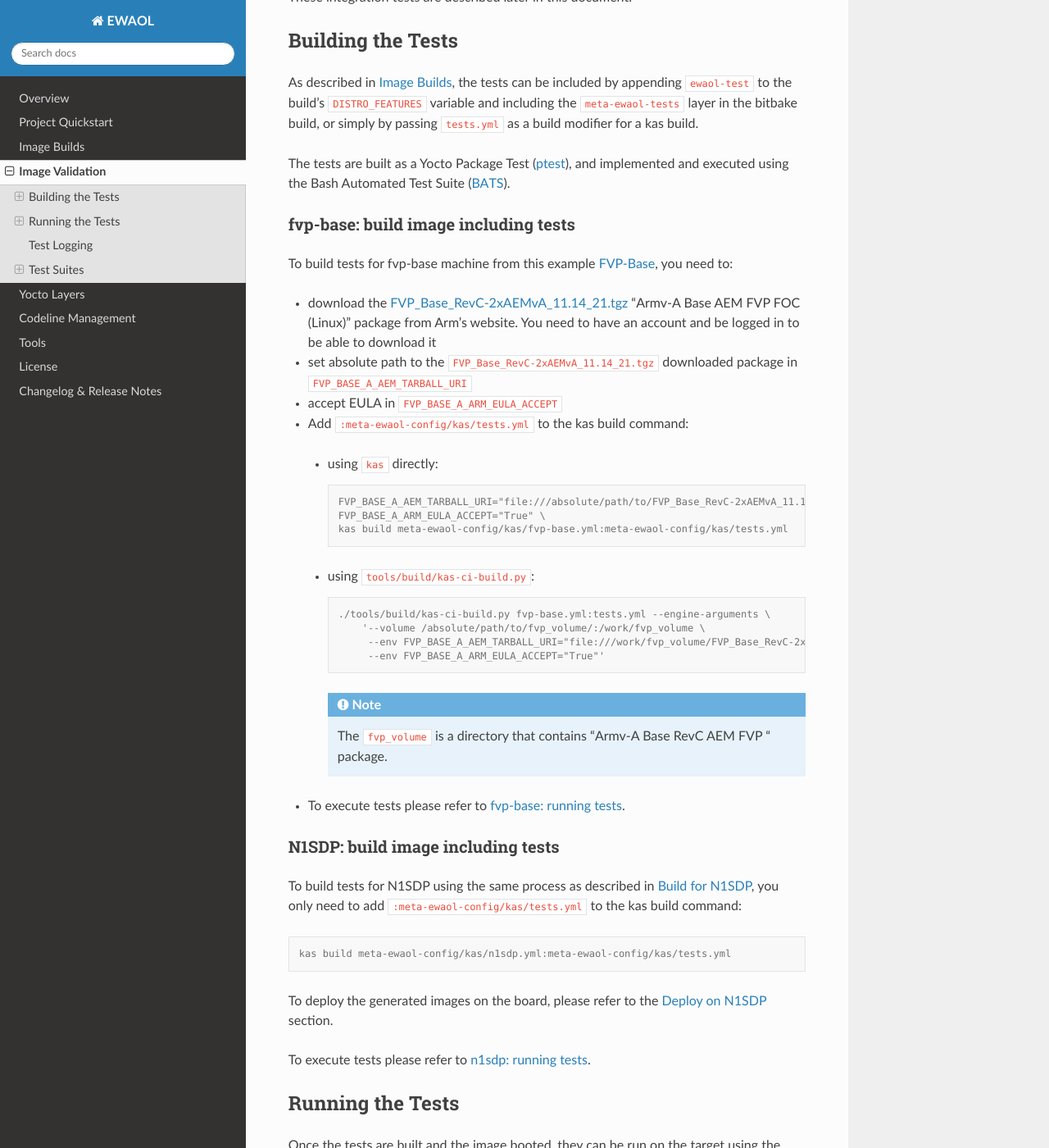
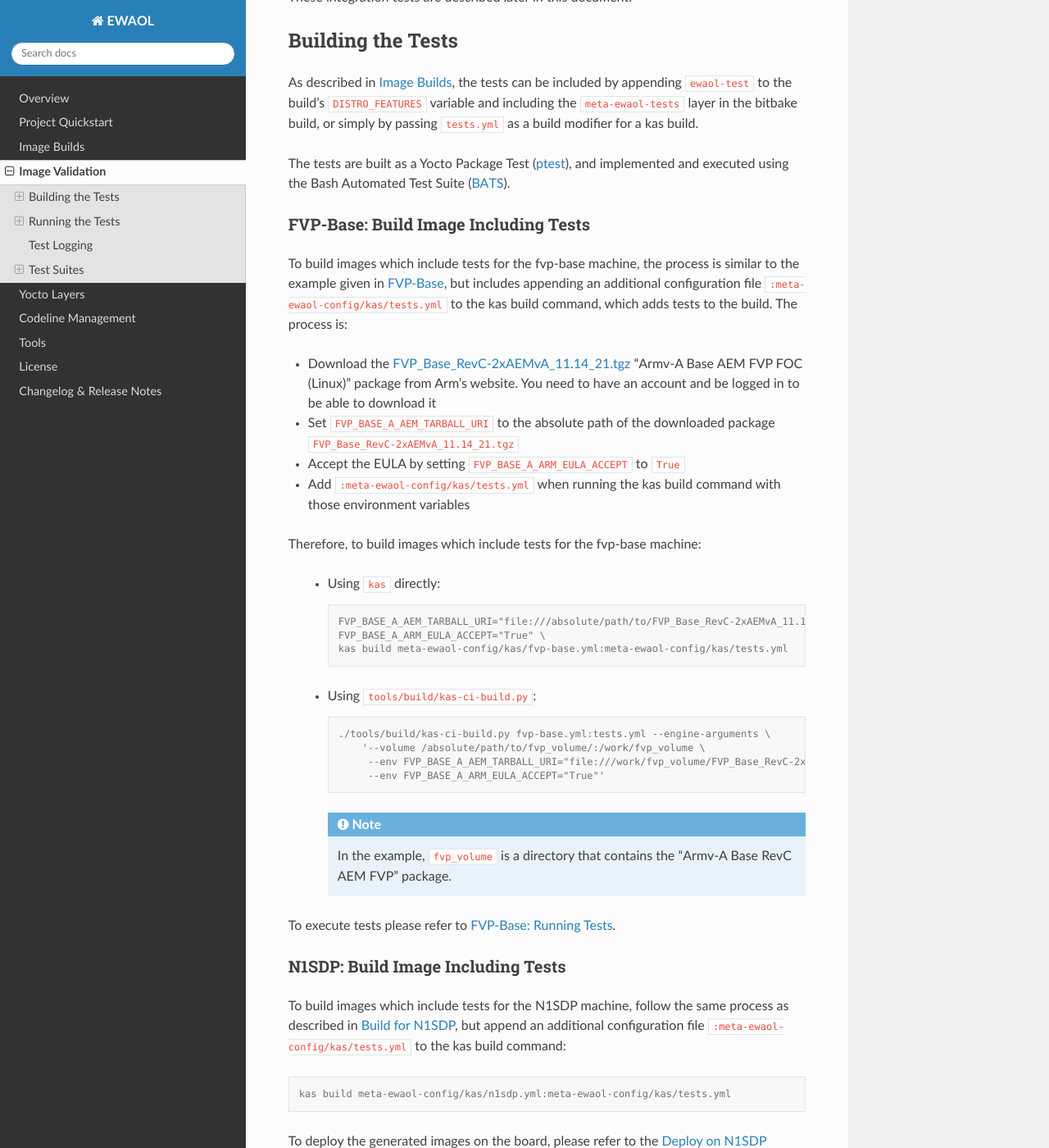
Before and after one commit to chaoge525/soafee_demo, a Sphinx documentation site: the page built from documentation/validations.rst, in a window 1280 px wide and 1400 px high, scrolled down 513 px. Shown: the whole window at 82% size. Built offline with Sphinx 7.4.7 and the Read the Docs theme 2.0.0, drawn with Linux system fonts in a browser that asks for light colours; some of the changed text lies outside the part shown.

Commit message:
doc: Improve documentation wording, fix inconsistencies
This patch:
* Re-words and re-structures some documentation guidance to be more preicse
  about what is being referred to
* Makes FVP-Base consistently refer to the proper name of the FVP, and fvp-base
  refer to the Yocto MACHINE
* Fixes some inconsistent capitalisation
* Fixes some inconsistent structure/indentation

Issue-Id: SCM-3042
Signed-off-by: Richard Neill <richard.neill@arm.com>
Change-Id: Ibfd71fdf697fd6e8e1307755e9b38a1dbd8459df

````diff
--- a/documentation/validations.rst
+++ b/documentation/validations.rst
@@ -34,23 +34,28 @@
 
 .. _validations_fvp-base_build_image_including_tests:
 
-fvp-base: build image including tests
+FVP-Base: Build Image Including Tests
 ^^^^^^^^^^^^^^^^^^^^^^^^^^^^^^^^^^^^^
 
-To build tests for fvp-base machine from this example
-:ref:`quickstart_fvp-base`, you need to:
+To build images which include tests for the fvp-base machine, the process is
+similar to the example given in :ref:`quickstart_fvp-base`, but includes
+appending an additional configuration file ``:meta-ewaol-config/kas/tests.yml``
+to the kas build command, which adds tests to the build. The process is:
 
-* download the `FVP_Base_RevC-2xAEMvA_11.14_21.tgz`_ "Armv-A Base AEM FVP FOC
+* Download the `FVP_Base_RevC-2xAEMvA_11.14_21.tgz`_ "Armv-A Base AEM FVP FOC
   (Linux)" package from Arm's website. You need to have an account and be logged
   in to be able to download it
-* set absolute path to the ``FVP_Base_RevC-2xAEMvA_11.14_21.tgz`` downloaded
-  package in ``FVP_BASE_A_AEM_TARBALL_URI``
-* accept EULA in ``FVP_BASE_A_ARM_EULA_ACCEPT``
-* Add ``:meta-ewaol-config/kas/tests.yml`` to the kas build command:
+* Set ``FVP_BASE_A_AEM_TARBALL_URI`` to the absolute path of the downloaded
+  package ``FVP_Base_RevC-2xAEMvA_11.14_21.tgz``
+* Accept the EULA by setting ``FVP_BASE_A_ARM_EULA_ACCEPT`` to ``True``
+* Add ``:meta-ewaol-config/kas/tests.yml`` when running the kas build command
+  with those environment variables
 
 .. _FVP_Base_RevC-2xAEMvA_11.14_21.tgz: https://silver.arm.com/download/download.tm?pv=4849271&p=3042387
 
-  * using ``kas`` directly:
+Therefore, to build images which include tests for the fvp-base machine:
+
+  * Using ``kas`` directly:
 
     .. code-block:: console
 
@@ -58,7 +63,7 @@
         FVP_BASE_A_ARM_EULA_ACCEPT="True" \
         kas build meta-ewaol-config/kas/fvp-base.yml:meta-ewaol-config/kas/tests.yml
 
-  * using ``tools/build/kas-ci-build.py``:
+  * Using ``tools/build/kas-ci-build.py``:
 
     .. code-block:: console
 
@@ -68,19 +73,20 @@
              --env FVP_BASE_A_ARM_EULA_ACCEPT="True"'
 
     .. note::
-       The ``fvp_volume`` is a directory that contains "Armv-A Base RevC AEM FVP
-       " package.
+       In the example, ``fvp_volume`` is a directory that contains the "Armv-A
+       Base RevC AEM FVP" package.
 
-* To execute tests please refer to `fvp-base: running tests`_.
+To execute tests please refer to `FVP-Base: Running Tests`_.
 
 .. _validations_n1sdp_build_image_including_tests:
 
-N1SDP: build image including tests
+N1SDP: Build Image Including Tests
 ^^^^^^^^^^^^^^^^^^^^^^^^^^^^^^^^^^
 
-To build tests for N1SDP using the same process as described in
-:ref:`quickstart_build_for_n1sdp`, you only need to add
-``:meta-ewaol-config/kas/tests.yml`` to the kas build command:
+To build images which include tests for the N1SDP machine, follow the same
+process as described in :ref:`quickstart_build_for_n1sdp`, but append an
+additional configuration file ``:meta-ewaol-config/kas/tests.yml`` to the kas
+build command:
 
 .. code-block:: console
 
@@ -89,7 +95,7 @@
 To deploy the generated images on the board, please refer to the
 :ref:`quickstart_deploy_on_n1sdp` section.
 
-To execute tests please refer to `n1sdp: running tests`_.
+To execute tests please refer to `N1SDP: Running Tests`_.
 
 Running the Tests
 -----------------
@@ -123,16 +129,17 @@
 
 .. _validations_fvp-base_running_tests:
 
-fvp-base: running tests
+FVP-Base: Running Tests
 ^^^^^^^^^^^^^^^^^^^^^^^
 
-To start fvp emulation and run tests you need to:
+To start FVP emulation and run tests you need to:
 
-* build the tests using above instructions
-  `fvp-base: build image including tests`_
-* start the fvp-base emulator with podman or docker flavour:
+* Build an image that include tests using the above instructions
+  `FVP-Base: Build Image Including Tests`_
+* Start the FVP emulator and pass the particular (Podman or Docker)
+  tests-enabled image to run:
 
-  * using ``kas`` directly:
+  * Using ``kas`` directly:
 
     .. code-block:: console
 
@@ -145,7 +152,7 @@
                        --parameter 'bp.smsc_91c111.enabled=1' \
                        --parameter 'bp.hostbridge.userNetworking=true'"
 
-  * using ``tools/build/kas-ci-build.py``:
+  * Using ``tools/build/kas-ci-build.py``:
 
     .. code-block:: console
 
@@ -158,64 +165,66 @@
                            --parameter \"bp.smsc_91c111.enabled=1\" \
                            --parameter \"bp.hostbridge.userNetworking=true\""'
 
-    * grab FVP emulation console in other terminal window with
-      ``telnet localhost 5000``
+* Connect to the FVP emulation console in another terminal window via:
+  ``telnet localhost 5000``
 
-* login as ``root`` without password, then execute all tests with:
+* Log-in as ``root`` without password, then execute all tests with:
 
-.. code-block:: console
+    .. code-block:: console
 
-    $ ptest-runner
-    START: ptest-runner
-    [...]
-    PASS:container-engine-integration-tests
-    [...]
-    PASS:k3s-integration-tests
-    [...]
-    STOP: ptest-runner
+        $ ptest-runner
+        START: ptest-runner
+        [...]
+        PASS:container-engine-integration-tests
+        [...]
+        PASS:k3s-integration-tests
+        [...]
+        STOP: ptest-runner
 
-  * to run a specific integration test suite, provide its identifier as an
-  argument to ``ptest-runner``.
+  * To run a specific integration test suite, provide its identifier as an
+    argument to ``ptest-runner``.
 
-* to finish the fvp emulation you need to close telnet session
-  and stop the runfvp script:
+To finish the FVP emulation you need to first close the telnet session and then
+stop the runfvp script:
 
-  1. to close telnet session:
+1. To close the telnet session:
 
-    * escape to telnet console with ``ctrl+]``
-    * run ``quit`` to close the session.
+  * Escape to telnet console with ``ctrl+]``
+  * Run ``quit`` to close the session.
 
-  2. to stop the runfvp:
+2. To stop the runfvp script:
 
-    * type ``ctrl+c`` and wait for kas process to finish
+  * Type ``ctrl+c`` and wait for kas process to finish
 
 .. _validations_n1sdp_running_tests:
 
-n1sdp: running tests
+N1SDP: Running Tests
 ^^^^^^^^^^^^^^^^^^^^
 
 To run tests on N1SDP you need to:
 
-* build the tests using above instructions `n1sdp: build image including tests`_
-* boot a n1sdp board using the images generated by kas using the information
-  from the :ref:`quickstart_deploy_on_n1sdp` section.
+* Build an image that include tests using the above instructions
+  `N1SDP: Build Image Including Tests`_
 
-Log in as ``root`` without password. All tests can then be launched from the
-main console:
+* Boot an N1SDP board and deploy the image using the information from the
+  :ref:`quickstart_deploy_on_n1sdp` section.
 
-.. code-block:: console
+* Log-in as ``root`` without password, then execute all tests from the AP
+  console with:
 
-    $ ptest-runner
-    START: ptest-runner
-    [...]
-    PASS:container-engine-integration-tests
-    [...]
-    PASS:k3s-integration-tests
-    [...]
-    STOP: ptest-runner
+    .. code-block:: console
 
-To run a specific integration test suite, provide its identifier as an argument
-to ``ptest-runner``.
+        $ ptest-runner
+        START: ptest-runner
+        [...]
+        PASS:container-engine-integration-tests
+        [...]
+        PASS:k3s-integration-tests
+        [...]
+        STOP: ptest-runner
+
+  * To run a specific integration test suite, provide its identifier as an argument
+    to ``ptest-runner``.
 
 Test Logging
 ------------
@@ -241,7 +250,7 @@
 On a test failure, a debugging message with prefix ``DEBUG`` will be written to
 the log. The format of a debugging message is:
 
-    ``DEBUG:[top_level_test_name]:[return_code]:[stdout]:[stderr]```
+    ``DEBUG:[top_level_test_name]:[return_code]:[stdout]:[stderr]``
 
 Additional informational messages may appear in the log file with ``INFO`` or
 ``DEBUG`` prefixes, e.g. to log that an environment clean-up action occurred.
````
Also changed, not shown: documentation/quickstart.rst (+19 -16 lines), 1 other file.
